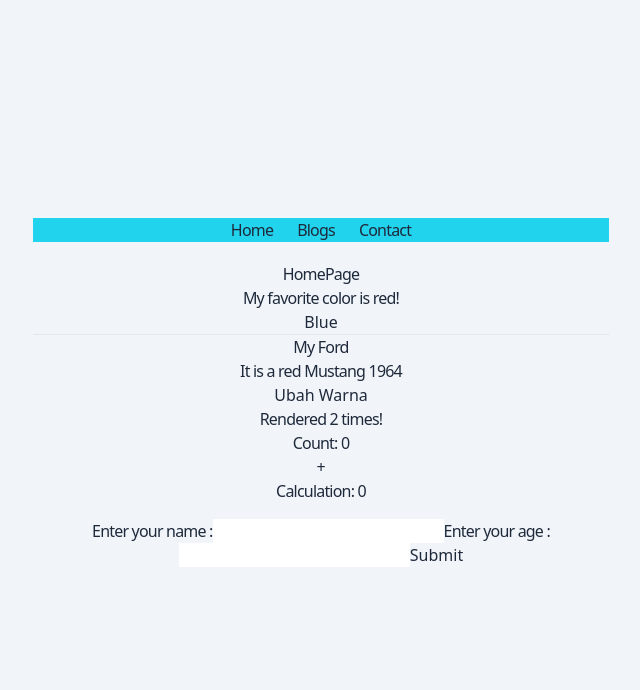
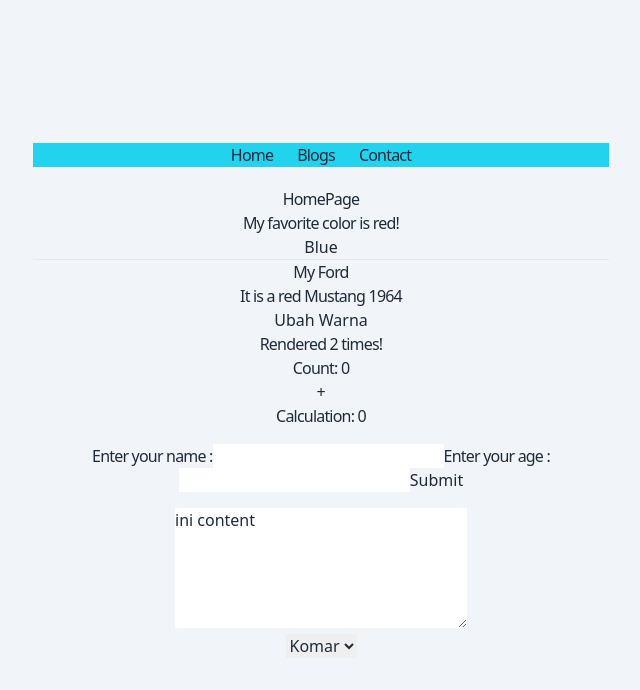
Before and after one commit to komarnetwork/learn-react, a React (Vite) app: page / in a window 1280 px wide. Shown: the top 690 px of the page, without its empty margins (319-959 px from the left). Built offline with nearby package versions, Linux system fonts and the light colour scheme.

Commit message:
textarea & dropdown

```diff
--- a/src/App.jsx
+++ b/src/App.jsx
@@ -23,6 +23,8 @@ import FavoriteColor from './components/FavoriteColor'
 import Timers from './components/Timer'
 import Counter from './components/Counter'
 import MyForm from './components/Form'
+import TextArea from './components/Textarea'
+import DropDown from './components/DropDown'
 // function MissedGoal() {
 //   return <h1>MISSED !</h1>
 // }
@@ -117,6 +119,8 @@ function App() {
           <Timers />
           <Counter />
           <MyForm />
+          <TextArea />
+          <DropDown />
         </div>
       </div>
     </>
--- /dev/null
+++ b/src/components/DropDown.jsx
@@ -0,0 +1,22 @@
+import { useState } from 'react'
+
+function DropDown() {
+  const [myName, setMyName] = useState('komar')
+
+  const handleChange = (event) => {
+    setMyName(event.target.value)
+  }
+
+  return (
+    <>
+      <form>
+        <select value={myName} onChange={handleChange}>
+          <option value='komar'>Komar</option>
+          <option value='udin'>Udin</option>
+        </select>
+      </form>
+    </>
+  )
+}
+
+export default DropDown
--- /dev/null
+++ b/src/components/TextArea.jsx
@@ -0,0 +1,19 @@
+import { useState } from 'react'
+
+function TextArea() {
+  const [textarea, setTextArea] = useState('ini content')
+
+  const handleChange = (event) => {
+    setTextArea(event.target.value)
+  }
+
+  return (
+    <>
+      <form>
+        <textarea value={textarea} cols='30' rows='5' onChange={handleChange} />
+      </form>
+    </>
+  )
+}
+
+export default TextArea
```
